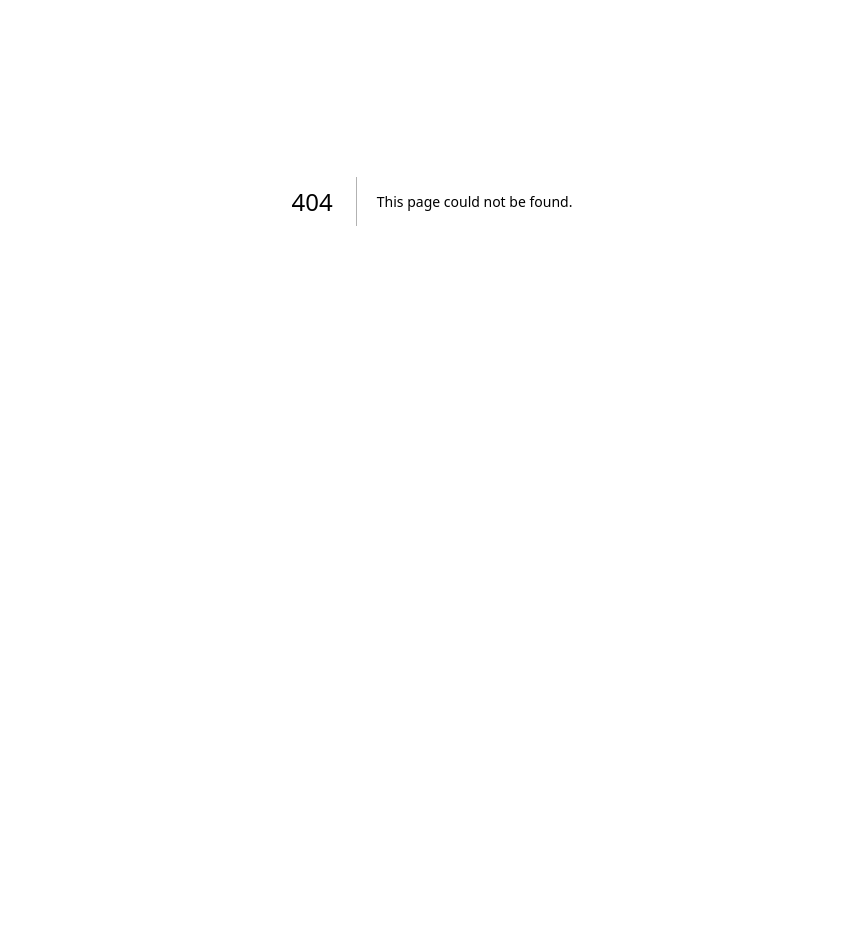
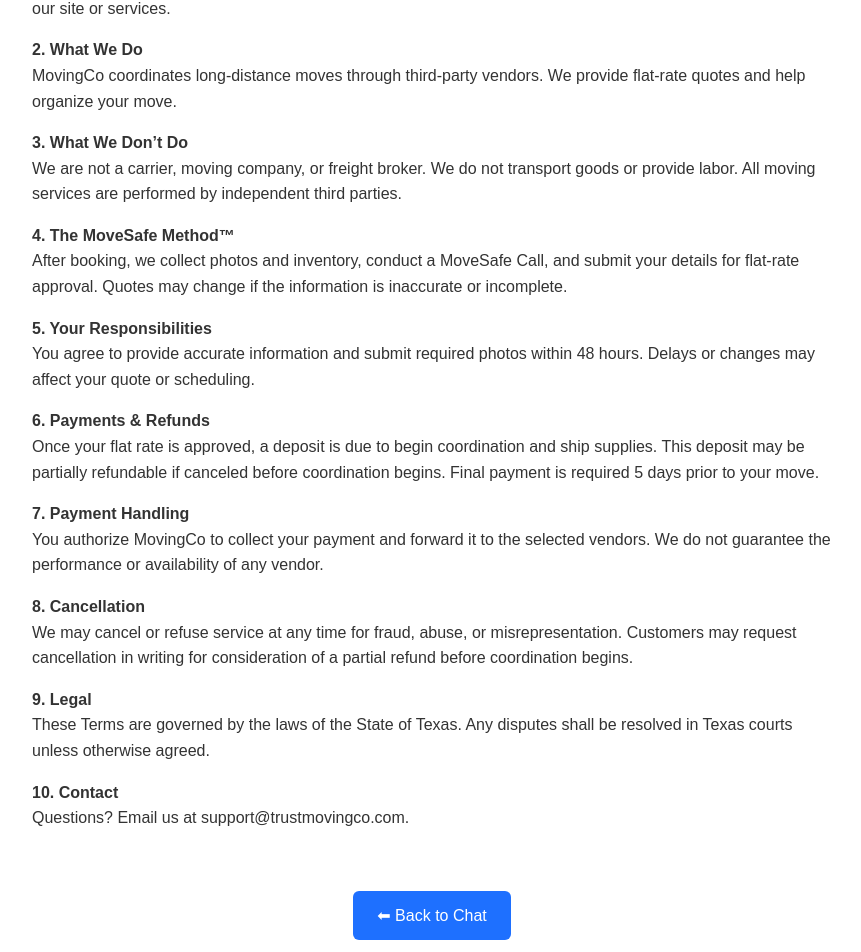
Before and after one commit to Trent2000Steel/V2, a Next.js app: page /terms in a window 1280 px wide. Before the commit this address had no page. Shown: the part 199-1151 px from the top of the page, without its empty margins (208-1069 px from the left). Before the commit the page ends 800 px from the top, so only its background shows below. Built offline with nearby package versions, Linux system fonts and the light colour scheme.

Commit message:
Create terms.js

```diff
--- /dev/null
+++ b/pages/terms.js
@@ -0,0 +1,72 @@
+export default function Terms() {
+  return (
+    <div style={styles.container}>
+      <h1 style={styles.title}>Terms of Service</h1>
+
+      <div style={styles.content}>
+        <p><strong>1. Introduction</strong><br />
+        By using MovingCo (“we,” “us,” or “our”), you agree to these Terms of Service. If you do not agree, do not use our site or services.</p>
+
+        <p><strong>2. What We Do</strong><br />
+        MovingCo coordinates long-distance moves through third-party vendors. We provide flat-rate quotes and help organize your move.</p>
+
+        <p><strong>3. What We Don’t Do</strong><br />
+        We are not a carrier, moving company, or freight broker. We do not transport goods or provide labor. All moving services are performed by independent third parties.</p>
+
+        <p><strong>4. The MoveSafe Method™</strong><br />
+        After booking, we collect photos and inventory, conduct a MoveSafe Call, and submit your details for flat-rate approval. Quotes may change if the information is inaccurate or incomplete.</p>
+
+        <p><strong>5. Your Responsibilities</strong><br />
+        You agree to provide accurate information and submit required photos within 48 hours. Delays or changes may affect your quote or scheduling.</p>
+
+        <p><strong>6. Payments & Refunds</strong><br />
+        Once your flat rate is approved, a deposit is due to begin coordination and ship supplies. This deposit may be partially refundable if canceled before coordination begins. Final payment is required 5 days prior to your move.</p>
+
+        <p><strong>7. Payment Handling</strong><br />
+        You authorize MovingCo to collect your payment and forward it to the selected vendors. We do not guarantee the performance or availability of any vendor.</p>
+
+        <p><strong>8. Cancellation</strong><br />
+        We may cancel or refuse service at any time for fraud, abuse, or misrepresentation. Customers may request cancellation in writing for consideration of a partial refund before coordination begins.</p>
+
+        <p><strong>9. Legal</strong><br />
+        These Terms are governed by the laws of the State of Texas. Any disputes shall be resolved in Texas courts unless otherwise agreed.</p>
+
+        <p><strong>10. Contact</strong><br />
+        Questions? Email us at support@trustmovingco.com.</p>
+      </div>
+
+      <div style={{ textAlign: 'center', marginTop: '40px' }}>
+        <a href="/" style={styles.backBtn}>⬅ Back to Chat</a>
+      </div>
+    </div>
+  );
+}
+
+const styles = {
+  container: {
+    padding: '40px 20px',
+    maxWidth: '800px',
+    margin: '0 auto',
+    fontFamily: 'Arial, sans-serif',
+    lineHeight: '1.6',
+    color: '#333',
+  },
+  title: {
+    fontSize: '28px',
+    textAlign: 'center',
+    marginBottom: '32px',
+  },
+  content: {
+    fontSize: '16px',
+  },
+  backBtn: {
+    display: 'inline-block',
+    marginTop: '20px',
+    backgroundColor: '#1e70ff',
+    color: '#fff',
+    padding: '12px 24px',
+    borderRadius: '6px',
+    textDecoration: 'none',
+    fontSize: '16px',
+  },
+};
```
